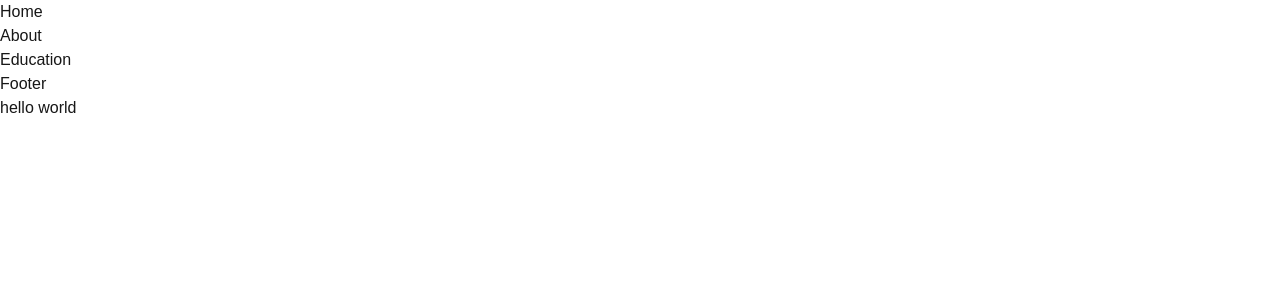
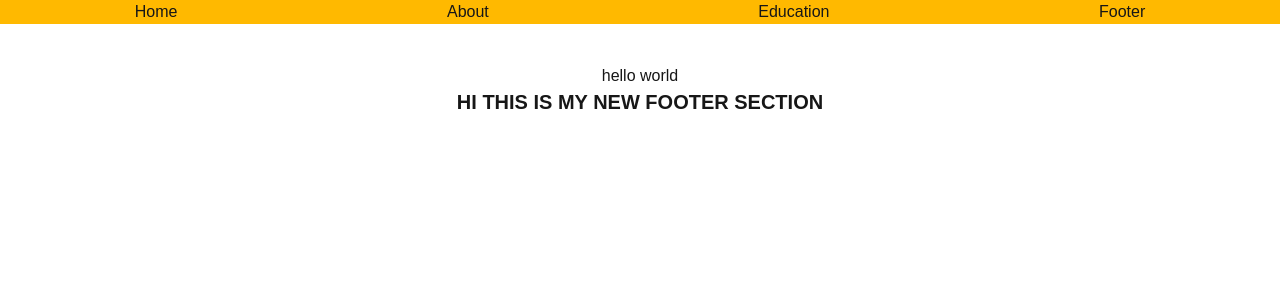
Before and after one commit to Marufsheikh404/next-app, a Next.js app: page / in a window 1280 px wide. Shown: the top 300 px of the page. Built offline with nearby package versions, Linux system fonts and the light colour scheme.

Commit message:
practiceaaa

```diff
--- /dev/null
+++ b/src/app/components/Footer.jsx
@@ -0,0 +1,11 @@
+import React from 'react';
+
+const Footer = () => {
+    return (
+        <div>
+            <h1 className='max-h-screen text-xl text-center font-bold'>HI THIS IS MY NEW FOOTER SECTION</h1>
+        </div>
+    );
+};
+
+export default Footer;
--- a/src/app/components/Navber.jsx
+++ b/src/app/components/Navber.jsx
@@ -4,7 +4,7 @@ const Navber = () => {
     return (
         <div>
             <nav>
-                <ul>
+                <ul className='flex justify-around items-center bg-amber-400 '>
                     <li>Home</li>
                     <li>About</li>
                     <li>Education</li>
--- a/src/app/layout.js
+++ b/src/app/layout.js
@@ -1,6 +1,7 @@
 import { Geist, Geist_Mono } from "next/font/google";
 import "./globals.css";
 import Navber from "./components/Navber";
+import Footer from "./components/Footer";
 
 const geistSans = Geist({
   variable: "--font-geist-sans",
@@ -24,7 +25,8 @@ export default function RootLayout({ children }) {
         className={`${geistSans.variable} ${geistMono.variable} antialiased`}
       >
         <Navber></Navber>
-        {children}
+          {children}
+        <Footer></Footer>
       </body>
     </html>
   );
--- a/src/app/page.js
+++ b/src/app/page.js
@@ -2,6 +2,6 @@ import Image from "next/image";
 
 export default function Home() {
   return (
-    <h1>hello world</h1>
+    <h1  className="text-center mt-10">hello world</h1>
   );
 }
```
